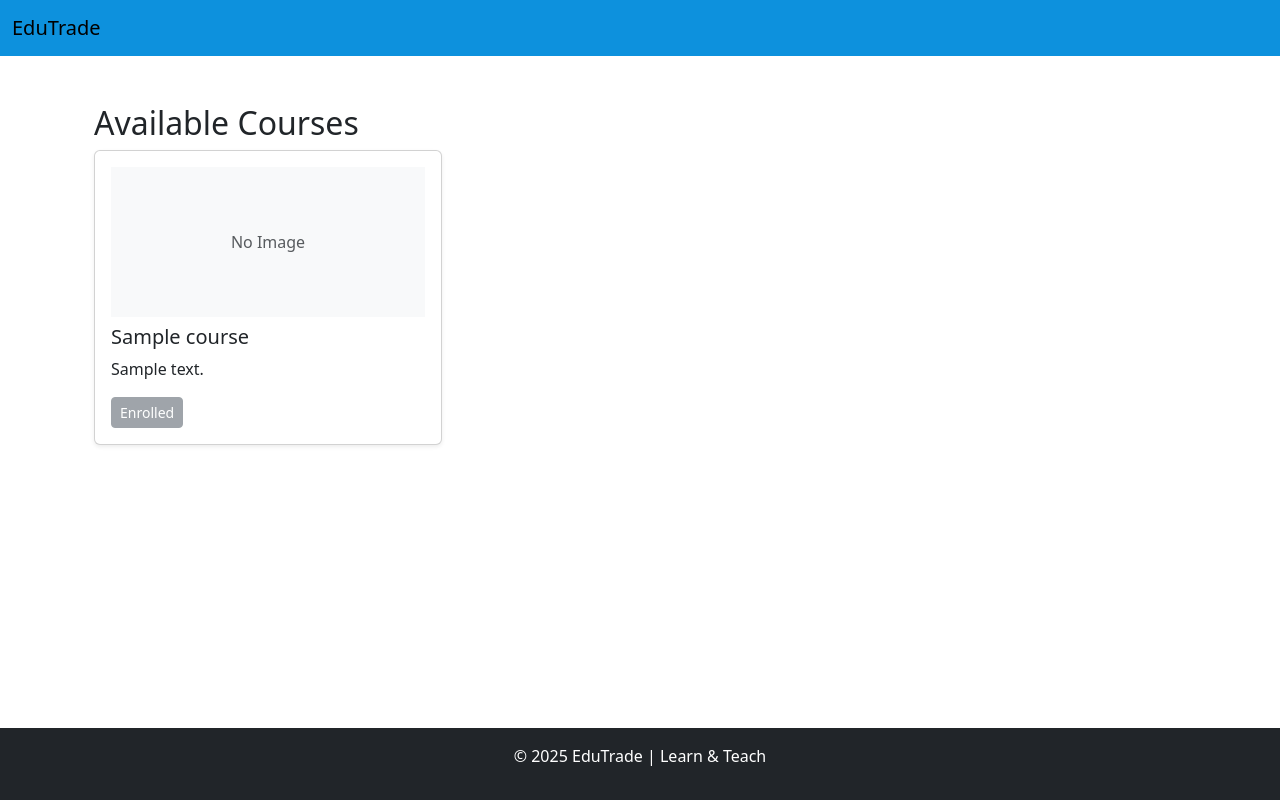
After one commit to LIMA-K/EduTradeDjango, a Django app: page /available-courses/ in a window 1280 px wide. The commit adds this page. Run offline with Django 5.2, Linux system fonts and the light colour scheme; a user stored in the database is signed in; tables that the repository leaves empty hold one stand-in row (values such as "Sample post").

Commit message:
Added course enrollment feature with enrolled button

```diff
--- a/EduTrade/main/models.py
+++ b/EduTrade/main/models.py
@@ -41,3 +41,14 @@ class Course(models.Model):
 
     def __str__(self):
         return self.title
+# Step 4: Enrollment Model
+class Enrollment(models.Model):
+    student = models.ForeignKey(settings.AUTH_USER_MODEL, on_delete=models.CASCADE)
+    course = models.ForeignKey(Course, on_delete=models.CASCADE)
+    enrolled_at = models.DateTimeField(auto_now_add=True)
+
+    class Meta:
+        unique_together = ('student', 'course')  # prevent duplicate enrollments
+
+    def __str__(self):
+        return f"{self.student.username} enrolled in {self.course.title}"
--- /dev/null
+++ b/EduTrade/main/templates/student/available_courses.html
@@ -0,0 +1,41 @@
+{% extends "main/base.html" %}
+{% load static %}
+
+{% block title %}Available Courses{% endblock %}
+{% block content %}
+<div class="container mt-4">
+    <h2>Available Courses</h2>
+    <div class="row">
+        {% for course in courses %}
+        <div class="col-md-4 mb-4">
+            <div class="card shadow-sm">
+                <div class="card-body">
+                    <div class="text-center text-muted mb-2" style="height:150px; background:#f8f9fa; display:flex; align-items:center; justify-content:center;">
+                        No Image
+                    </div>
+                    <h5 class="card-title">{{ course.title }}</h5>
+                    <p class="card-text">
+                        {{ course.description|truncatewords:20 }}
+                    </p>
+                    {% if course.youtube_link %}
+                        <a href="{{ course.youtube_link }}" target="_blank" class="d-block mb-1 text-primary">▶ Watch Video</a>
+                    {% endif %}
+                    {% if course.pdf %}
+                        <a href="{{ course.pdf.url }}" target="_blank" class="d-block mb-2 text-success">📄 Download PDF</a>
+                    {% endif %}
+
+                    <!-- Student action button -->
+                    {% if course.is_enrolled %}
+                        <button class="btn btn-sm btn-secondary" disabled>Enrolled</button>
+                    {% else %}
+                        <a href="{% url 'enroll_course' course.id %}" class="btn btn-sm btn-success">Enroll</a>
+                    {% endif %}
+                </div>
+            </div>
+        </div>
+        {% empty %}
+        <p>No courses available.</p>
+        {% endfor %}
+    </div>
+</div>
+{% endblock %}
--- a/EduTrade/main/templates/tutor/manage_course.html
+++ b/EduTrade/main/templates/tutor/manage_course.html
@@ -48,4 +48,5 @@
     {% endfor %}
   </div>
 </div>
+
 {% endblock %}
--- a/EduTrade/main/urls.py
+++ b/EduTrade/main/urls.py
@@ -12,6 +12,7 @@ urlpatterns = [
     path('manage-course/', views.manage_course, name='manage_course'),
     path('edit-course/<int:course_id>/', views.edit_course, name='edit_course'),
     path('delete-course/<int:course_id>/', views.delete_course, name='delete_course'),
-
+    path("available-courses/", views.available_courses, name="available_courses"),
+    path("enroll/<int:course_id>/", views.enroll_course, name="enroll_course"),
 
 ]
--- a/EduTrade/main/views.py
+++ b/EduTrade/main/views.py
@@ -4,7 +4,7 @@ from django.contrib import messages
 from django.contrib.auth import authenticate, login, logout
 from django.contrib.auth.forms import AuthenticationForm
 from .forms import TutorRegisterForm,TutorProfileForm,CourseForm
-from .models import Course
+from .models import Course ,Enrollment
 from django.contrib.auth.decorators import login_required
 # Create your views here.
 # Home view
@@ -107,3 +107,26 @@ def delete_course(request, course_id):
     course = get_object_or_404(Course, id=course_id, tutor=request.user)
     course.delete()
     return redirect('manage_course')
+# View available courses for students
+def available_courses(request):
+    courses = Course.objects.all()
+
+    enrolled_courses = Enrollment.objects.filter(student=request.user).values_list("course_id", flat=True)
+
+    for course in courses:
+        course.is_enrolled = course.id in enrolled_courses
+
+    return render(request, "student/available_courses.html", {"courses": courses})
+# Render the courses in a template
+@login_required
+def enroll_course(request, course_id):
+    course = get_object_or_404(Course, id=course_id)
+
+    # check if already enrolled
+    if Enrollment.objects.filter(student=request.user, course=course).exists():
+        messages.warning(request, "⚠️ You are already enrolled in this course.")
+    else:
+        Enrollment.objects.create(student=request.user, course=course)
+        messages.success(request, f"✅ You have successfully enrolled in {course.title}!")
+
+    return redirect("available_courses")  # go back to the course list
```
Also changed, not shown: EduTrade/main/templates/main/dashboard.html (+6 -3 lines), EduTrade/main/migrations/0004_alter_course_material_enrollment.py (added).
